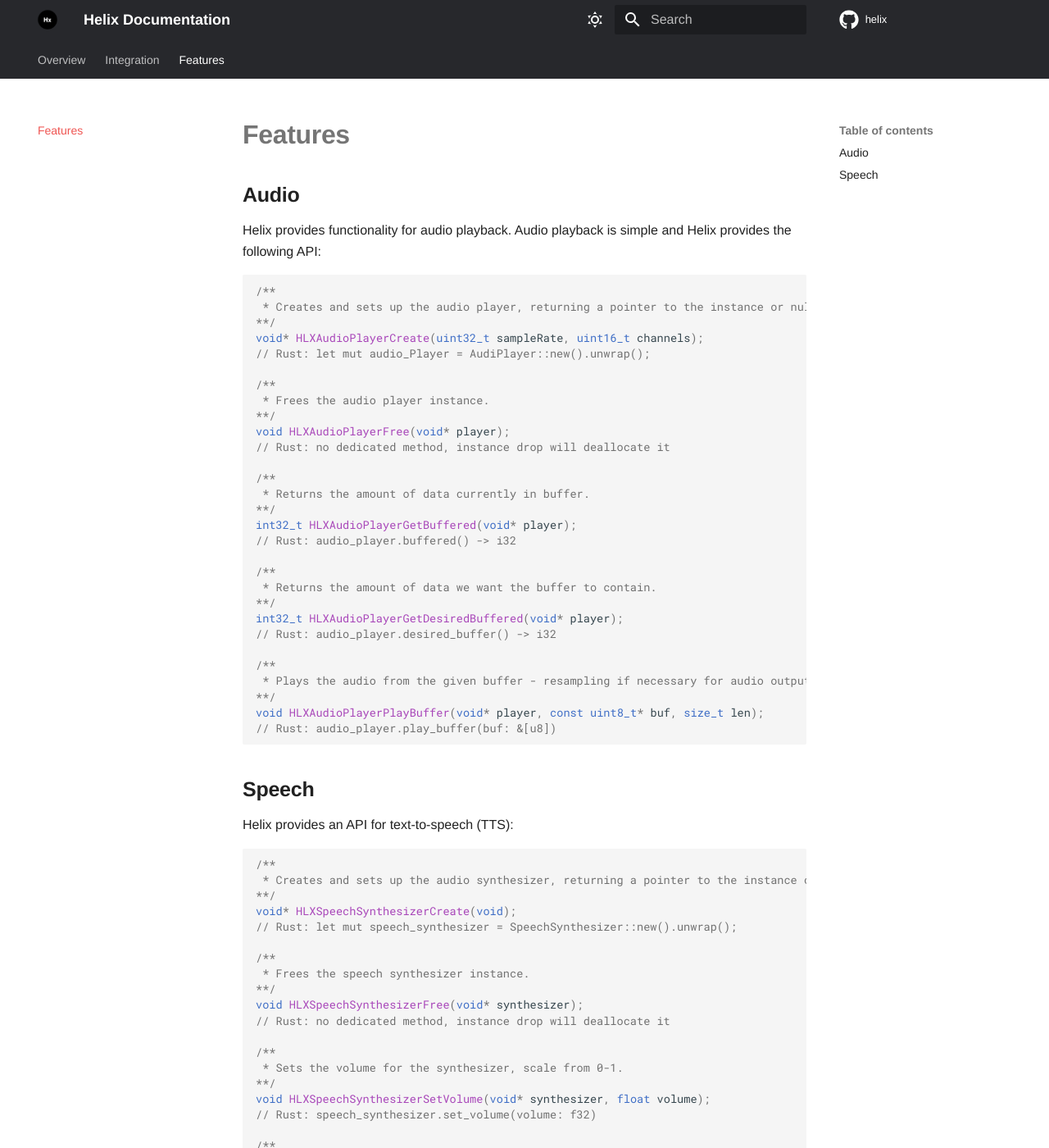
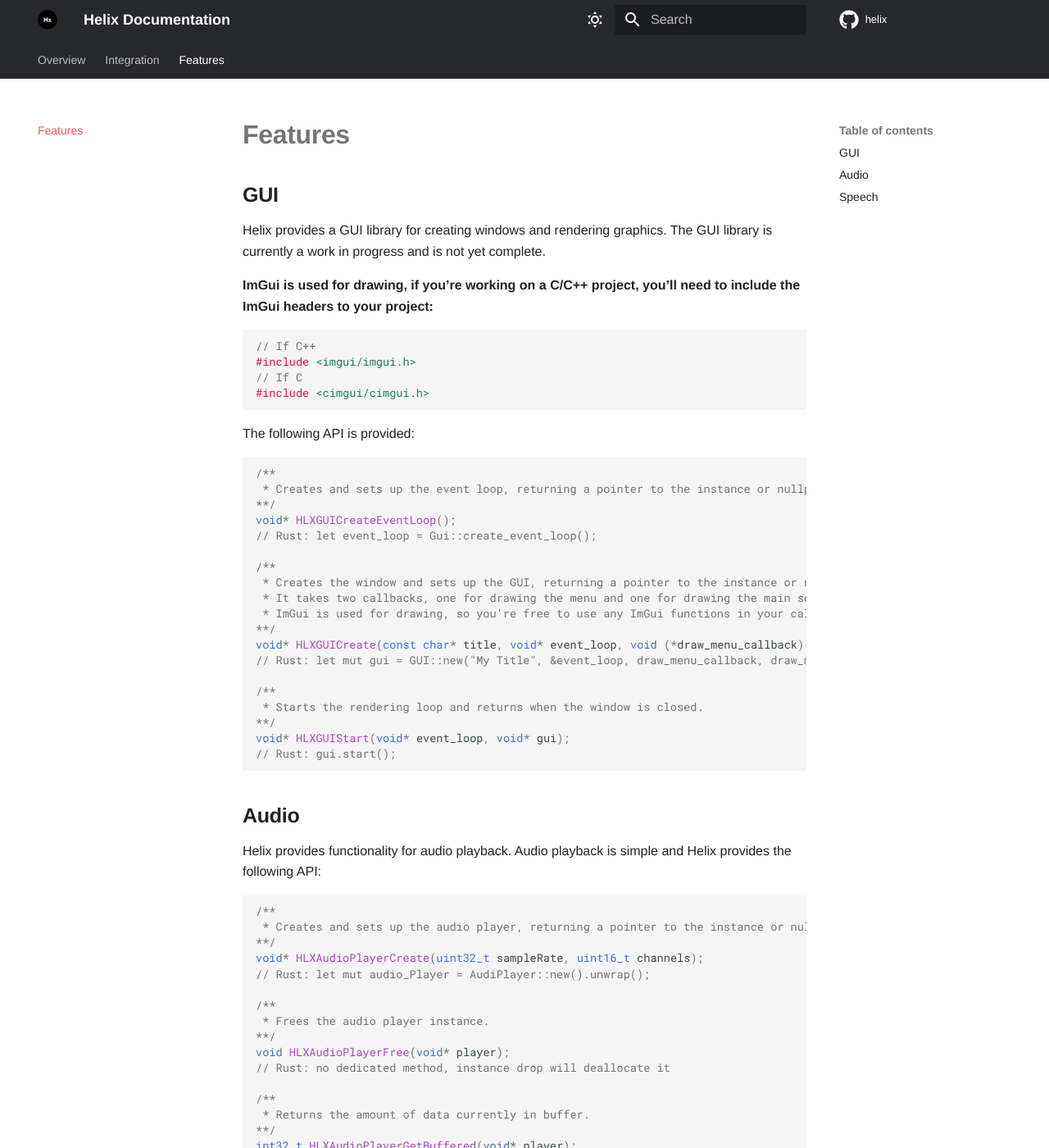
Before and after one commit to retrofoundry/helix, an MkDocs documentation site: the page built from docs/features.md, in a window 1280 px wide and 1400 px high. Shown: the whole window at 82% size. Built offline with MkDocs 1.6.1 and Material for MkDocs 9.7.7, drawn with Linux system fonts in a browser that asks for light colours; comment, search, counter and statistics services are not loaded; the version menu is left out.

Commit message:
Add some docs

````diff
--- a/docs/features.md
+++ b/docs/features.md
@@ -1,4 +1,40 @@
 # Features
+
+## GUI
+Helix provides a GUI library for creating windows and rendering graphics. The GUI library is currently a work in progress and is not yet complete.
+
+**ImGui is used for drawing, if you're working on a C/C++ project, you'll need to include the ImGui headers to your project:**
+
+```cpp
+// If C++
+#include <imgui/imgui.h>
+// If C
+#include <cimgui/cimgui.h>
+```
+
+The following API is provided:
+
+```cpp
+/**
+ * Creates and sets up the event loop, returning a pointer to the instance or nullptr if creation failed
+**/
+void* HLXGUICreateEventLoop();
+// Rust: let event_loop = Gui::create_event_loop();
+
+/**
+ * Creates the window and sets up the GUI, returning a pointer to the instance or nullptr if creation failed.
+ * It takes two callbacks, one for drawing the menu and one for drawing the main screen and are called every frame.
+ * ImGui is used for drawing, so you're free to use any ImGui functions in your callbacks.
+**/
+void* HLXGUICreate(const char* title, void* event_loop, void (*draw_menu_callback)(), void (*draw_main_callback)());
+// Rust: let mut gui = GUI::new("My Title", &event_loop, draw_menu_callback, draw_main_callback).unwrap();
+
+/**
+ * Starts the rendering loop and returns when the window is closed.
+**/
+void* HLXGUIStart(void* event_loop, void* gui);
+// Rust: gui.start();
+```
 
 ## Audio
 Helix provides functionality for audio playback. Audio playback is simple and Helix provides the following API:
````
Also changed, not shown: README.md (+1 -0 lines), docs/integration.md (+7 -0 lines), 1 other file.
